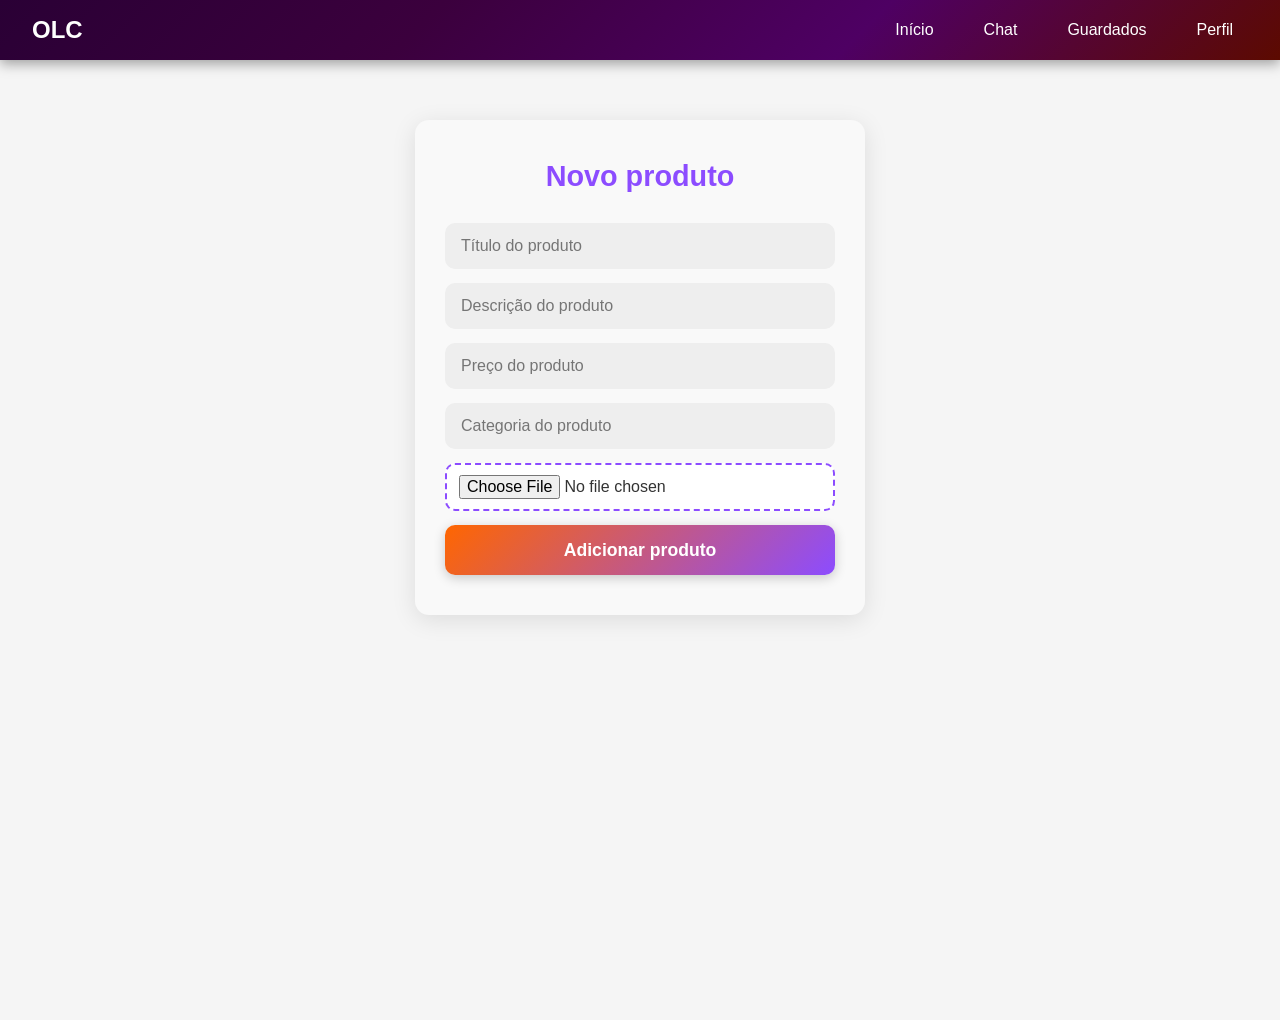
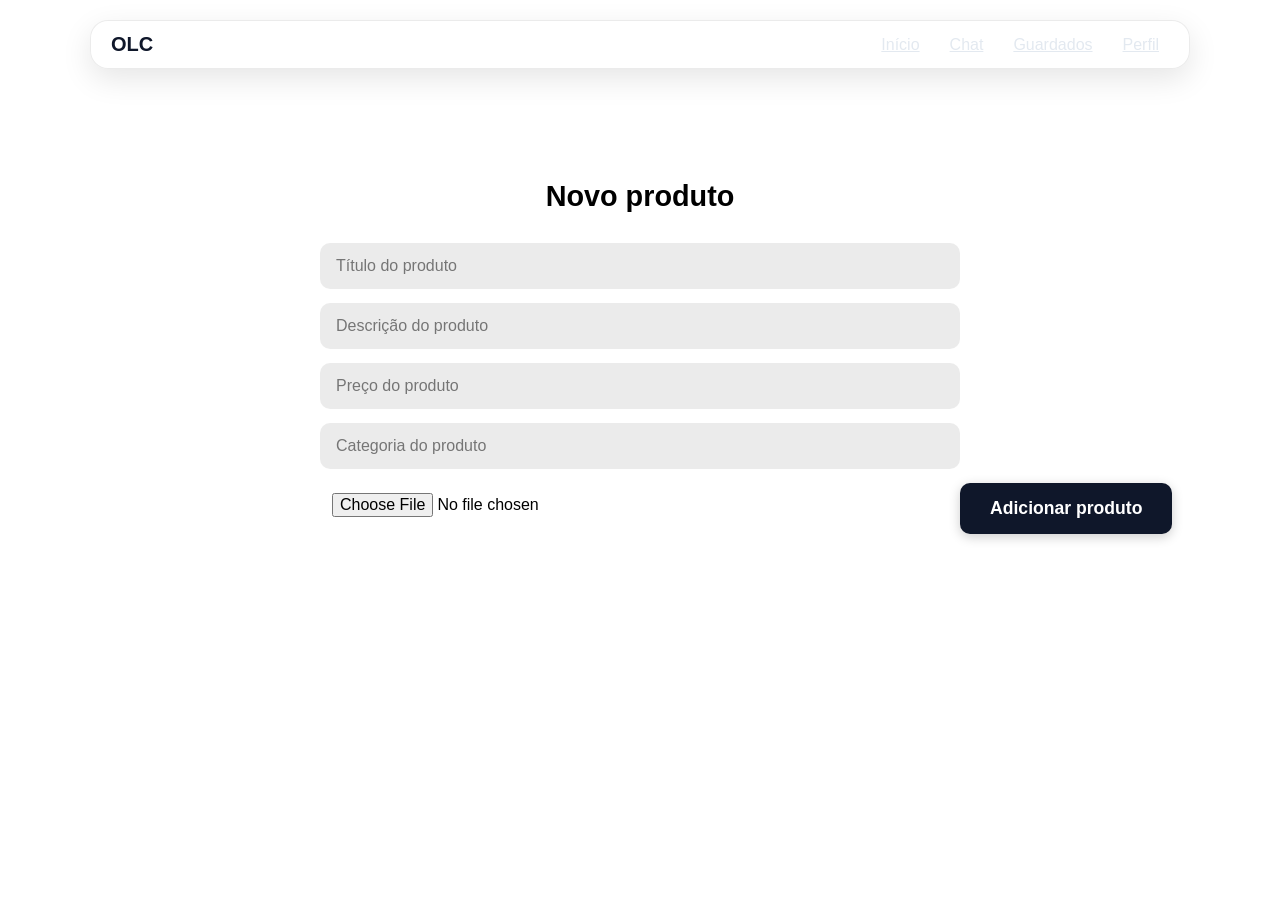

correção de erros e logica  do codigo e novo estilo para a pagina toda, nodemailer

--- a/produtos/produto.css
+++ b/produtos/produto.css
@@ -1,23 +1,19 @@
 :root {
-  --cor-laranja: #ff6600;
-  --cor-verde: #00cc66;
-  --cor-roxo: #8c4cff;
-  --cor-cinza-escuro: #333333;
-  --cor-cinza-medio: #666666;
-  --cor-cinza-claro: #eeeeee;
-  --cor-branco: #f5f5f5;
-  --cor-cinza-muito-claro: #f9f9f9;
-  --cor-navbar-gradiente: linear-gradient(
-    135deg,
-    #2a0035,
-    #3b003d,
-    #4e0063,
-    #5c0a00
-  );
-  --cor-navbar-link: #ffffff;
-  --cor-navbar-hover: #ff6600;
-  --cor-vermelho: #ff3b30;
-  --cor-amarelo: #ffcc00;
+  --fundo: linear-gradient(135deg, #f8fafc, #e2e8f0);
+
+  --card: rgba(255, 255, 255, 0.8);
+  --navbar: rgba(255, 255, 255, 0.7);
+
+  --texto: #0f172a;
+  --texto-suave: #e3e9f0;
+  --texto-branco: #ffff;
+
+  --borda: rgba(0, 0, 0, 0.08);
+
+  --botao: #0f172a;
+  --botao-hover: #1e293b;
+
+  --erro: rgba(255, 59, 48, 0.9);
 }
 
 /* Reset básico */
@@ -34,99 +30,76 @@ body {
   min-height: 100vh;
 }
 
-/* Navbar */
+/* NAVBAR */
 nav {
   position: fixed;
-  left: 0px;
+  top: 20px;
+  left: 50%;
+  transform: translateX(-50%);
+
+  width: 92%;
+  max-width: 1100px;
+  padding: 12px 20px;
+
   display: flex;
-  background: var(--cor-navbar-gradiente);
-  padding: 1rem 2rem;
-  width: 100%;
   justify-content: space-between;
   align-items: center;
-  top: 0;
-  z-index: 1000;
-  box-shadow: 0 4px 12px rgba(0, 0, 0, 0.35);
+
+  background: var(--navbar);
+  backdrop-filter: blur(14px);
+  -webkit-backdrop-filter: blur(14px);
+
+  border-radius: 18px;
+  border: 1px solid var(--borda);
+
+  box-shadow: 0 10px 30px rgba(0,0,0,0.1);
+
 }
 
-/* Logo */
+/* LOGO */
 .logo {
-  color: var(--cor-navbar-link);
+  color: var(--texto);
+  font-size: 20px;
+  font-weight: 600;
   text-decoration: none;
-  font-size: 24px;
-  font-weight: bold;
+
   transition: 0.3s ease;
 }
 
 .logo:hover {
-  color: var(--cor-laranja);
-  transform: scale(1.05);
+  transform: scale(1.1);
 }
 
-/* Links */
+/* LINKS */
 ul.navbar-links {
   list-style: none;
   display: flex;
-  gap: 20px;
-  margin: 0;
-  padding: 0;
+  gap: 10px;
 }
 
 ul.navbar-links li a {
-  color: var(--cor-navbar-link);
-  text-decoration: none;
-  padding: 10px 15px;
-  transition: color 0.3s ease;
-  position: relative;
-}
-
-ul.navbar-links li a::after {
-  content: "";
-  position: absolute;
-  width: 0%;
-  height: 2px;
-  bottom: -4px;
-  left: 0;
-  background-color: var(--cor-navbar-hover);
-  box-shadow: 0 0 6px rgba(255, 102, 0, 0.5);
-  transition: width 0.3s ease;
+  color: var(--texto-suave);
+  padding: 6px 10px;
+  border-radius: 8px;
+  transition: 0.2s;
 }
 
 ul.navbar-links li a:hover {
-  color: var(--cor-navbar-hover);
+  background: rgba(0,0,0,0.05);
+  color: var(--texto);
 }
 
-ul.navbar-links li a:hover::after {
-  width: 100%;
-}
-
-h1 {
-  color: var(--cor-cinza-escuro);
-  margin-bottom: 20px;
-}
-
-/* Container */
 .adicionarProdutos {
-  background: var(--cor-cinza-muito-claro);
-  border-radius: 14px;
-  box-shadow: 0 5px 25px rgba(0, 0, 0, 0.1);
-  padding: 40px 30px;
-  max-width: 450px;
-  margin: 60px auto;
-  margin-top: 120px;
-  display: flex;
-  flex-direction: column;
+  position: fixed;
+  top: 20%;
+  width: 50%;
   align-items: center;
-  transition: all 0.3s ease;
-}
-
-.adicionarProdutos:hover {
-  transform: translateY(-4px);
-  box-shadow: 0 8px 30px rgba(0, 0, 0, 0.15);
+  justify-content: center;
+  left: 25%;
 }
 
 .adicionarProdutos h1 {
-  color: var(--cor-roxo);
+  color: var(--);
   font-size: 1.8rem;
   margin-bottom: 30px;
   text-align: center;
@@ -141,7 +114,7 @@ h1 {
   padding: 12px 14px;
   font-size: 1rem;
   margin-bottom: 14px;
-  background-color: var(--cor-cinza-claro);
+  background-color: var(--borda);
   transition: all 0.2s ease;
 }
 
@@ -206,15 +179,18 @@ h1 {
 
 /* Botão */
 .adicionarProdutos .BTN {
-  width: 100%;
-  height: 50px;
+  position: fixed;
   border: none;
-  border-radius: 10px;
-  background: linear-gradient(135deg, var(--cor-laranja), var(--cor-roxo));
-  color: white;
-  font-size: 1.1rem;
-  font-weight: 600;
   cursor: pointer;
+
+  padding: 15px 30px ;
+  border-radius: 10px;
+  font-size: 1.1rem;
+
+  background: var(--botao);
+  color: var(--texto-branco);
+
+  font-weight: 600;
   box-shadow: 0 3px 12px rgba(0, 0, 0, 0.2);
   transition: all 0.3s ease;
 }
@@ -222,6 +198,7 @@ h1 {
 .adicionarProdutos .BTN:hover {
   transform: scale(1.03);
   box-shadow: 0 4px 16px rgba(0, 0, 0, 0.25);
+  background-color: var(--botao-hover);
 }
 
 /* Aperfeiçoamentos visuais */
